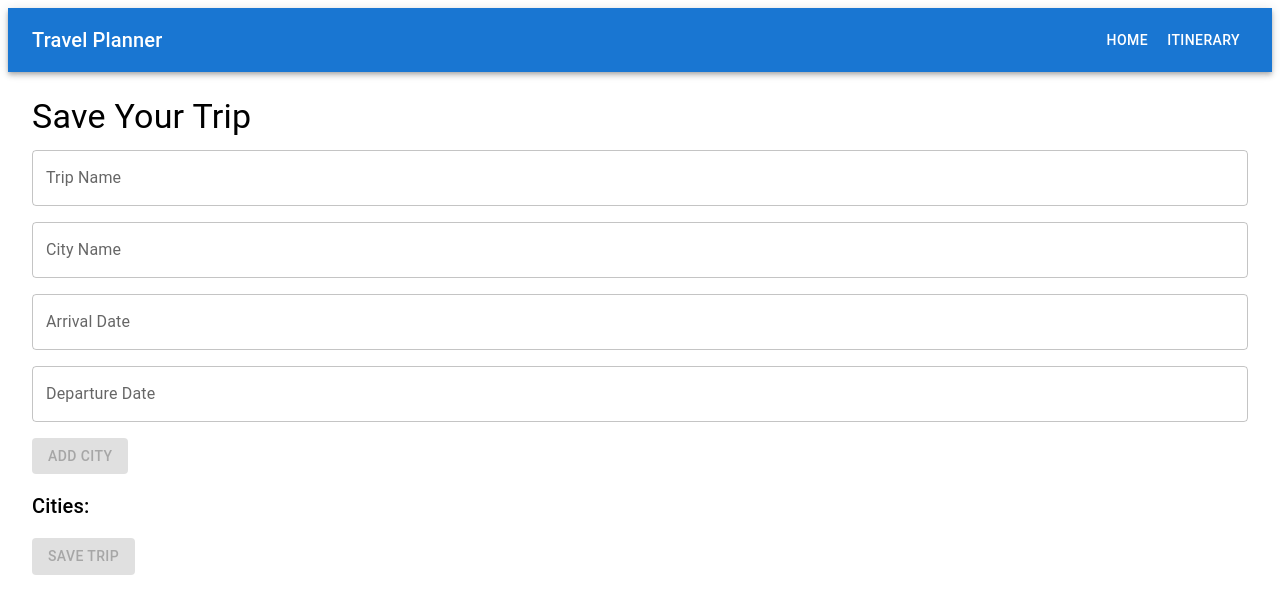
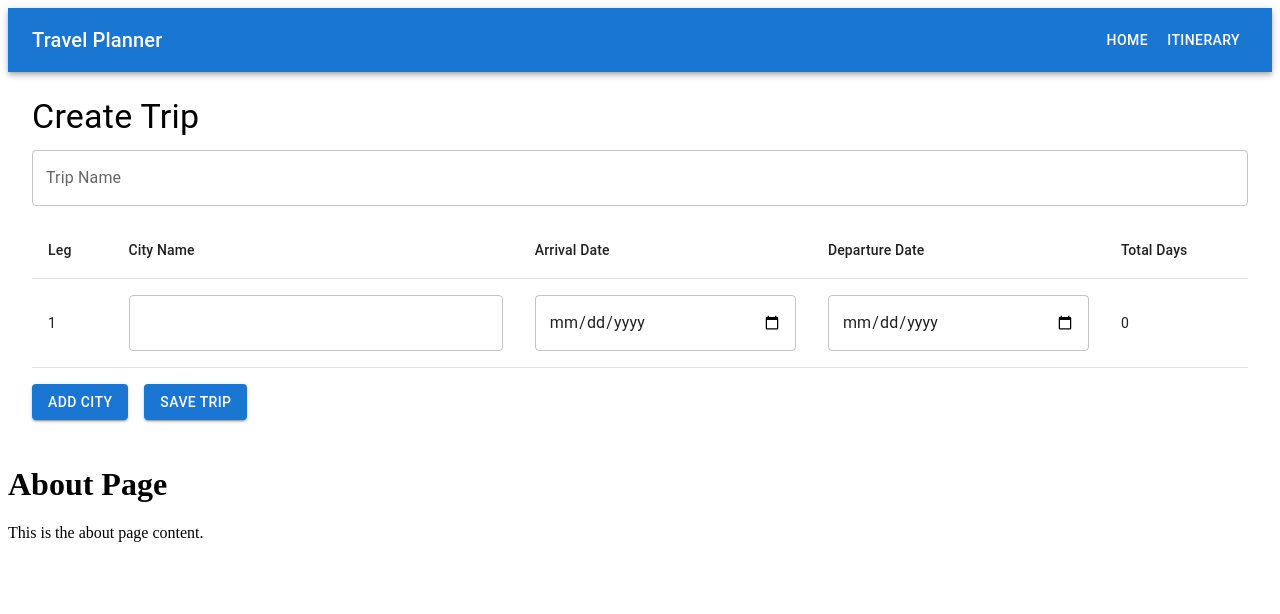
Before and after one commit to dsa157/windsurf-test1, a React (Create React App) app in the folder frontend/: page /about in a window 1280 px wide. Shown: the top 614 px of the page. Built offline with nearby package versions, Linux system fonts and the light colour scheme.

Commit message:
Updated Create Trip form to use table layout

```diff
--- a/frontend/src/App.js
+++ b/frontend/src/App.js
@@ -1,11 +1,11 @@
 import React, { useState } from 'react';
 import { BrowserRouter as Router, Routes, Route } from 'react-router-dom';
 import { ThemeProvider, createTheme } from '@mui/material/styles';
-import axios from 'axios';
-import { TextField, Button, Box, Typography } from '@mui/material';
+import { TextField, Button, Box, Typography, Grid, Table, TableHead, TableBody, TableRow, TableCell } from '@mui/material';
 
 import Home from './pages/Home';
-import Itinerary from './pages/Itinerary';
+import About from './pages/About';
+import Contact from './pages/Contact';
 import Navbar from './components/Navbar';
 
 const theme = createTheme({
@@ -21,61 +21,55 @@ const theme = createTheme({
 
 function App() {
   const [tripName, setTripName] = useState('');
-  const [cities, setCities] = useState([]);
-  const [newCity, setNewCity] = useState({
-    name: '',
-    arrivalDate: '',
-    departureDate: '',
-    days: 0
-  });
-  const [dateError, setDateError] = useState(false);
+  const [legs, setLegs] = useState([
+    { city: '', arrivalDate: '', departureDate: '' }
+  ]);
 
-  const isValidDate = (dateString) => {
-    const regex = /^(0[1-9]|1[0-2])\/(0[1-9]|[12][0-9]|3[01])\/(19|20)\d\d$/;
-    if (!regex.test(dateString)) return false;
-    const date = new Date(dateString);
-    return date instanceof Date && !isNaN(date);
+  const handleLegChange = (index, field, value) => {
+    const updatedLegs = [...legs];
+    updatedLegs[index][field] = value;
+    if (field === 'departureDate' && index < legs.length - 1) {
+      updatedLegs[index + 1].arrivalDate = value;
+    }
+    setLegs(updatedLegs);
   };
 
-  const calculateDays = (arrival, departure) => {
-    const arrivalDate = new Date(arrival);
-    const departureDate = new Date(departure);
-    const timeDiff = departureDate.getTime() - arrivalDate.getTime();
-    return Math.ceil(timeDiff / (1000 * 3600 * 24));
+  const addLeg = () => {
+    const lastLeg = legs[legs.length - 1];
+    setLegs([...legs, { city: '', arrivalDate: lastLeg.departureDate, departureDate: '' }]);
   };
 
-  const handleAddCity = () => {
-    if (!isValidDate(newCity.arrivalDate) || !isValidDate(newCity.departureDate)) {
-      setDateError(true);
-      return;
-    }
-    setDateError(false);
-    const arrival = new Date(newCity.arrivalDate);
-    const departure = new Date(newCity.departureDate);
-    if (departure > arrival) {
-      const days = calculateDays(newCity.arrivalDate, newCity.departureDate);
-      setCities([...cities, { ...newCity, days }]);
-      setNewCity({
-        name: '',
-        arrivalDate: '',
-        departureDate: '',
-        days: 0
-      });
-    }
+  const calculateDays = (arrivalDate, departureDate) => {
+    if (!arrivalDate || !departureDate) return 0;
+    const arrival = new Date(arrivalDate);
+    const departure = new Date(departureDate);
+    return Math.ceil((departure - arrival) / (1000 * 60 * 60 * 24));
   };
 
   const handleSaveTrip = async () => {
     try {
       const userId = localStorage.getItem('userId');
-      const response = await axios.post('http://localhost:5001/api/itineraries/save', {
+      const response = await fetch('http://localhost:5001/itineraries/save', {
+        method: 'POST',
+        headers: {
+          'Content-Type': 'application/json',
+        },
+        body: JSON.stringify({
           name: tripName,
-        cities,
+          legs: legs.map(leg => ({
+            ...leg,
+            days: calculateDays(leg.arrivalDate, leg.departureDate)
+          })),
           userId
+        }),
       });
-      alert('Trip saved successfully!');
+      if (!response.ok) {
+        throw new Error('Failed to save trip');
+      }
+      const savedTrip = await response.json();
+      console.log('Trip saved:', savedTrip);
     } catch (error) {
       console.error('Error saving trip:', error);
-      alert('Failed to save trip');
     }
   };
 
@@ -84,7 +78,7 @@ function App() {
       <Router>
         <Navbar />
         <Box sx={{ p: 3 }}>
-          <Typography variant="h4" gutterBottom>Save Your Trip</Typography>
+          <Typography variant="h4" gutterBottom>Create Trip</Typography>
           <TextField
             label="Trip Name"
             value={tripName}
@@ -92,53 +86,63 @@ function App() {
             fullWidth
             sx={{ mb: 2 }}
           />
-          <Box sx={{ mb: 2 }}>
+          <Table>
+            <TableHead>
+              <TableRow>
+                <TableCell>Leg</TableCell>
+                <TableCell>City Name</TableCell>
+                <TableCell>Arrival Date</TableCell>
+                <TableCell>Departure Date</TableCell>
+                <TableCell>Total Days</TableCell>
+              </TableRow>
+            </TableHead>
+            <TableBody>
+              {legs.map((leg, index) => (
+                <TableRow key={index}>
+                  <TableCell>{index + 1}</TableCell>
+                  <TableCell>
                     <TextField
-              label="City Name"
-              value={newCity.name}
-              onChange={(e) => setNewCity({ ...newCity, name: e.target.value })}
+                      value={leg.city}
+                      onChange={(e) => handleLegChange(index, 'city', e.target.value)}
                       fullWidth
-              sx={{ mb: 2 }}
                     />
+                  </TableCell>
+                  <TableCell>
                     <TextField
-              label="Arrival Date"
-              value={newCity.arrivalDate}
-              onChange={(e) => setNewCity({ ...newCity, arrivalDate: e.target.value })}
-              placeholder="MM/DD/YYYY"
+                      type="date"
+                      value={leg.arrivalDate}
+                      onChange={(e) => handleLegChange(index, 'arrivalDate', e.target.value)}
                       fullWidth
-              sx={{ mb: 2 }}
-              error={dateError && !isValidDate(newCity.arrivalDate)}
-              helperText={dateError && !isValidDate(newCity.arrivalDate) ? 'Invalid date format' : ''}
                     />
+                  </TableCell>
+                  <TableCell>
                     <TextField
-              label="Departure Date"
-              value={newCity.departureDate}
-              onChange={(e) => setNewCity({ ...newCity, departureDate: e.target.value })}
-              placeholder="MM/DD/YYYY"
+                      type="date"
+                      value={leg.departureDate}
+                      onChange={(e) => handleLegChange(index, 'departureDate', e.target.value)}
                       fullWidth
-              sx={{ mb: 2 }}
-              error={dateError && !isValidDate(newCity.departureDate)}
-              helperText={dateError && !isValidDate(newCity.departureDate) ? 'Invalid date format' : ''}
                     />
-            <Button variant="contained" onClick={handleAddCity} disabled={!newCity.name || !newCity.arrivalDate || !newCity.departureDate}>
+                  </TableCell>
+                  <TableCell>
+                    {calculateDays(leg.arrivalDate, leg.departureDate)}
+                  </TableCell>
+                </TableRow>
+              ))}
+            </TableBody>
+          </Table>
+          <Box sx={{ mt: 2 }}>
+            <Button variant="contained" onClick={addLeg}>
               Add City
             </Button>
-          </Box>
-          <Box sx={{ mb: 2 }}>
-            <Typography variant="h6">Cities:</Typography>
-            {cities.map((city, index) => (
-              <Box key={index} sx={{ mb: 1 }}>
-                <Typography>{city.name} ({city.days} days)</Typography>
-              </Box>
-            ))}
-          </Box>
-          <Button variant="contained" onClick={handleSaveTrip} disabled={!tripName || cities.length === 0}>
+            <Button variant="contained" onClick={handleSaveTrip} sx={{ ml: 2 }}>
               Save Trip
             </Button>
           </Box>
+        </Box>
         <Routes>
           <Route path="/" element={<Home />} />
-          <Route path="/itinerary" element={<Itinerary />} />
+          <Route path="/about" element={<About />} />
+          <Route path="/contact" element={<Contact />} />
         </Routes>
       </Router>
     </ThemeProvider>
--- /dev/null
+++ b/frontend/src/pages/About.js
@@ -0,0 +1,10 @@
+import React from 'react';
+
+const About = () => (
+  <div>
+    <h1>About Page</h1>
+    <p>This is the about page content.</p>
+  </div>
+);
+
+export default About;
--- /dev/null
+++ b/frontend/src/pages/Contact.js
@@ -0,0 +1,10 @@
+import React from 'react';
+
+const Contact = () => (
+  <div>
+    <h1>Contact Page</h1>
+    <p>This is the contact page content.</p>
+  </div>
+);
+
+export default Contact;
```
Lines whose indentation alone changed are shown as unchanged.
